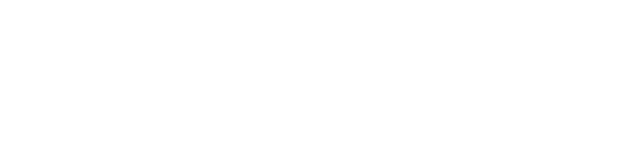
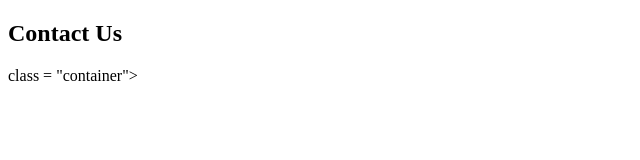
Before and after one commit to BalramKushwah21/E-Commerce, a plain HTML site: page Frontend/contact.html in a window 1280 px wide. Shown: the whole page, without its empty margins (0-640 px from the left). Drawn offline with Linux system fonts and the light colour scheme.

Commit message:
yashita's commit

```diff
--- a/Frontend/contact.html
+++ b/Frontend/contact.html
@@ -4,9 +4,13 @@
  <head>
     <meta charset="UTF-8">
     <meta name="viewport" content="width=device-width, initial-scale=1.0">
-    <title>Contact</title>
+    <title>Contact Us</title>
  </head>
  <body>
+  <h2> Contact Us</h2>
+  <div> class = "container">
+  <div class ="left-box">
 
+  </div>
  </body>
  </html>
```
